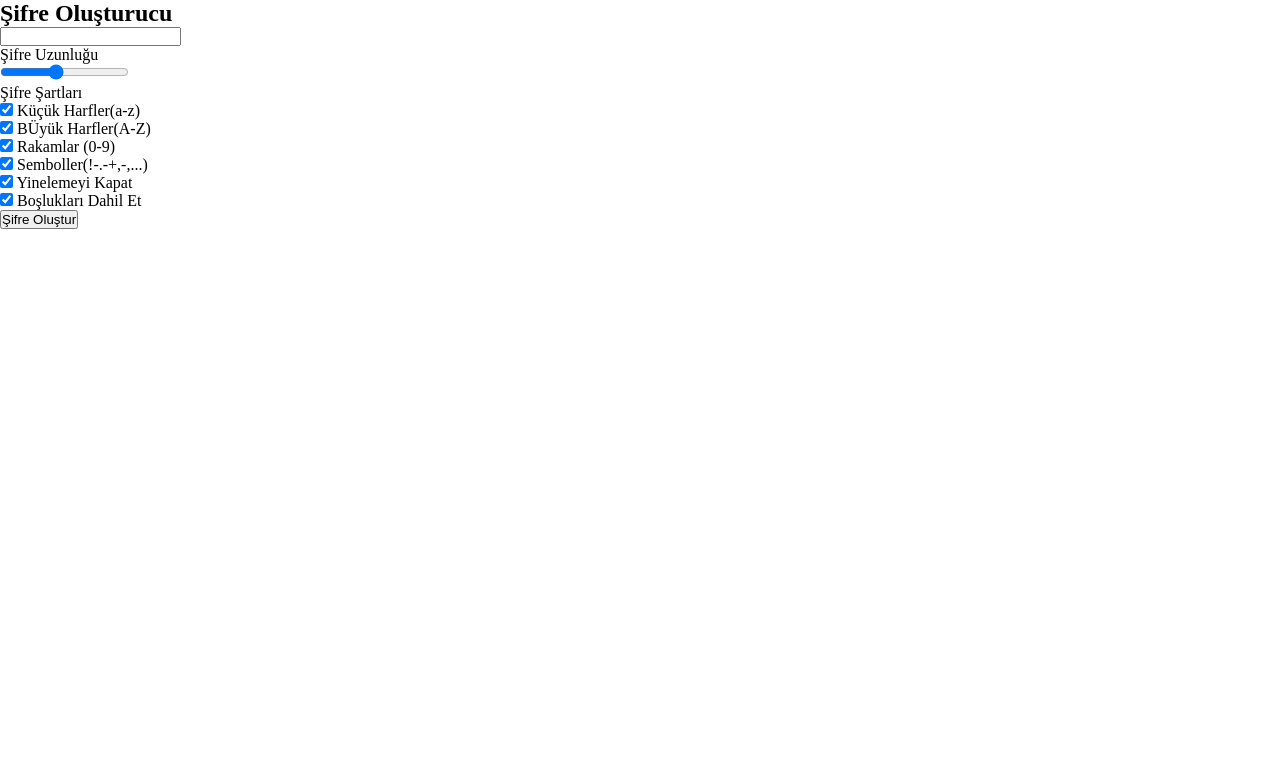
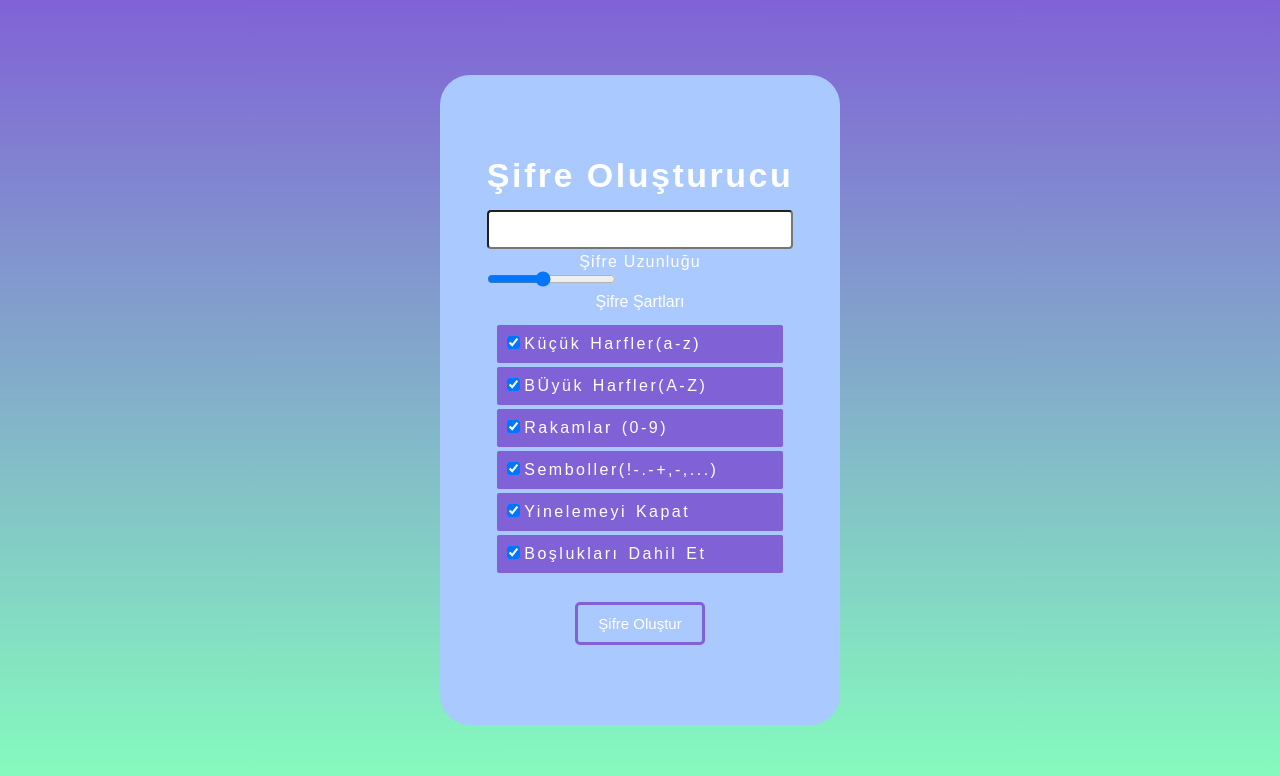
Before and after one commit to AbdullahSahin1/PasswordApp, a plain HTML site: page index.html in a window 1280 px wide. Drawn offline with Linux system fonts and the light colour scheme.

Commit message:
Update style.css

```diff
--- a/style.css
+++ b/style.css
@@ -1,5 +1,150 @@
 *{
-  margin: 0px;
-  padding: 0px;
-  box-sizing: border-box;
+    margin: 0;
+    padding: 0;
+    box-sizing: border-box;
+    font-family: Arial, Helvetica, sans-serif;
 }
+:root{
+    --primary-color: #85FFBD;
+    --secondary-color: #8062d6;
+    --text-color: #fff;
+}
+
+body{
+    display: flex;
+    align-items: center;
+    justify-content: center;
+    height: 100vh;
+    background: linear-gradient(0deg,var(--primary-color),var(--secondary-color));
+    color: var(--text-color);
+}
+.container{
+    width: 400px;
+    height: 650px;
+    background-color: #A9C9FF;
+    padding: 40px;
+    border-radius: 30px;
+    display: flex;
+    align-items: center;
+    justify-content: center;
+    flex-direction: column;
+}
+.container h2{
+    display: block;
+    letter-spacing: 2.5px;
+    font-size: 34px;
+    margin: 15px 0px;
+}
+.passwordbox{
+    display: flex;
+    justify-content: center;
+    align-items: center;
+    position: relative;
+
+}
+.passwordbox input{
+    padding: 10px 15px;
+    width: 100%;
+    border-radius: 4px;
+}
+.passwordbox span{
+    position: absolute;
+    color: #74EBD5;
+    right: 10px;
+    font-size: 24px;
+    cursor: pointer;
+    transition: 300ms all;
+}
+.passwordbox span:hover{
+    color: var(--secondary-color);
+}
+.pass-indicator{
+    width:100%;
+    height: 40px;
+    margin-top: 4px;
+    border-radius: 20px;
+    position: relative;
+}
+
+.pass-indicator::before{
+    position: absolute;
+    content: "";
+    width: 100%;
+    height:50%;
+    border-radius: inherit;
+    transition: 300ms all;
+}
+.pass-indicator#weak::before{
+    width:20%;
+    background-color: #e64a4a;
+
+}
+.pass-indicator#medium::before{
+    width:20%;
+    background-color: #f1c80b;
+
+}
+.pass-indicator#strong::before{
+    width:20%;
+    background-color: #43a047;
+
+}
+.pass-length{
+    width: 100%;
+}
+.pass-length input{
+    width: 100%;
+    margin-bottom: 15px;
+}
+.pass-length .title{
+    letter-spacing: 1.2px;
+    width: 100%;
+    display: block;
+    text-align: center;
+}
+.pass-length span{
+    display: block;
+    font-weight: bold;
+    text-align: center;
+}
+.password-condition{
+    width: 100%;
+    display: flex;
+    justify-content: center;
+    align-items: center;
+    flex-direction: column;
+
+}
+.options{
+    width: 100%;
+    padding: 10px;
+}
+.options .option{
+    list-style-type: none;
+    padding:10px;
+    background-color: var(--secondary-color);
+    margin: 4px 0px;
+    border-radius: 2px;
+    width: 100%;
+}
+.option label{
+    word-spacing: 2px;
+    letter-spacing: 2.5px;
+}
+.generate-btn{
+    display: block;
+    margin: 15px auto;
+    padding: 10px 20px;
+    background-color: transparent;
+    border: 3px solid var(--secondary-color);
+    color: var(--text-color);
+    border-radius: 5px;
+    cursor: pointer;
+    font-size: 15px;
+    transition: 300ms all;
+
+}
+.generate-btn:hover{
+    background-color: var(--secondary-color);
+    border-color: var(--text-color);
+}
```
